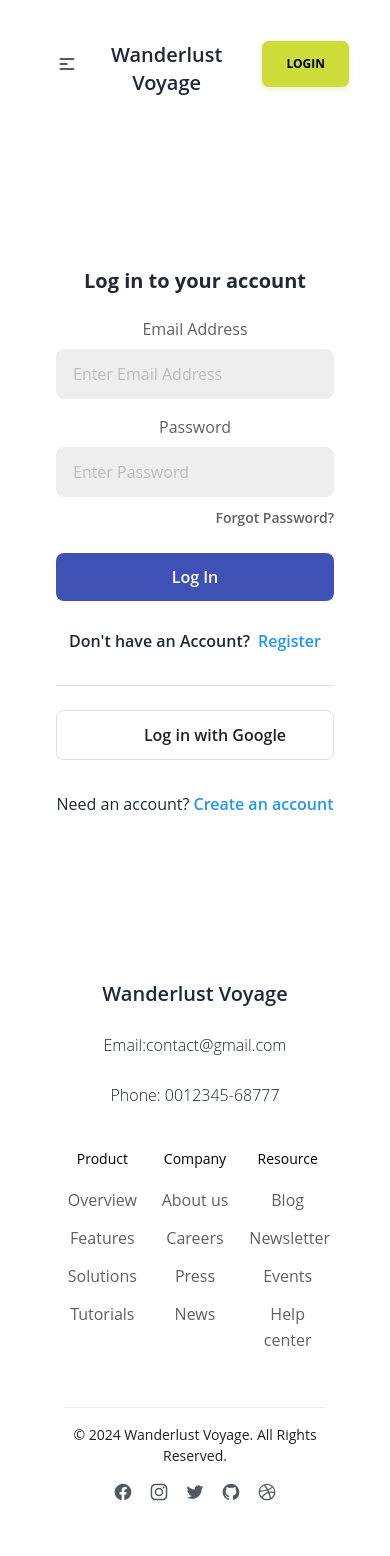
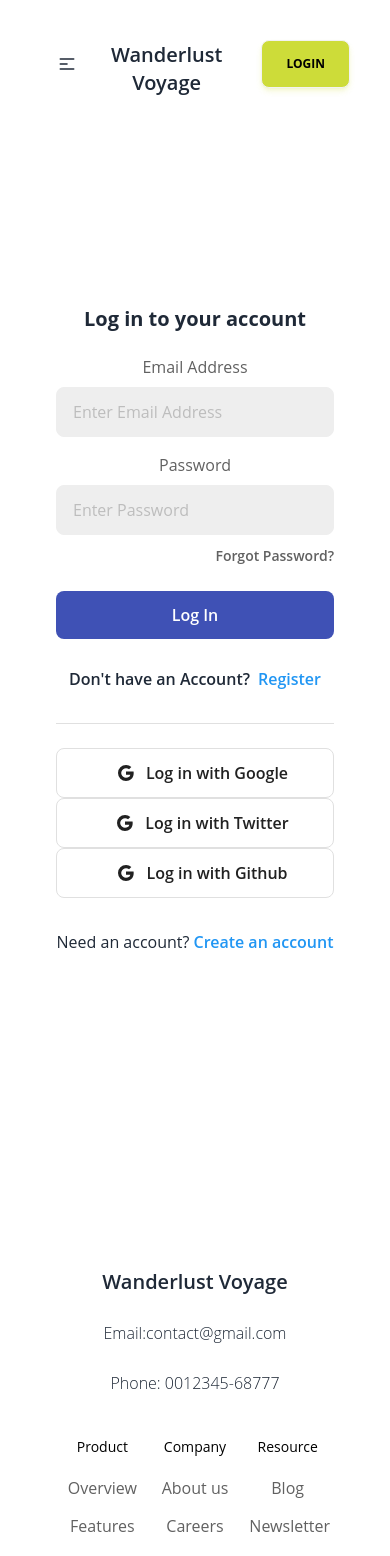
Before and after one commit to SakhawatHossen-coder/wonder-fork-restaurant, a React (Vite) app: page /login in a window 390 px wide. Shown: the top 1556 px of the page. Built offline with nearby package versions, Linux system fonts and the light colour scheme; no server answers.

Commit message:
login registration setup

```diff
--- a/src/components/Footer.jsx
+++ b/src/components/Footer.jsx
@@ -22,15 +22,13 @@ const currentYear = new Date().getFullYear();
 
 const Footer = () => {
   return (
-    <footer className="relative w-full mt-10">
+    <footer className="relative w-full mt-[12.5rem]">
       <div className="mx-auto w-full max-w-7xl px-8">
         <div className="grid grid-cols-1 justify-between gap-4 md:grid-cols-2">
           <Typography variant="h5" className="mb-6 jost">
             Wanderlust Voyage
             <Typography variant="paragraph" className="my-6 pop">
-              <span>
-                {/* <MdMail /> */}
-              </span>
+              <span>{/* <MdMail /> */}</span>
               Email:contact@gmail.com
             </Typography>
             <Typography>
--- a/src/components/Navbar.jsx
+++ b/src/components/Navbar.jsx
@@ -1,10 +1,10 @@
-import { Button } from "@material-tailwind/react";
+import { Button,Typography } from "@material-tailwind/react";
 import React from "react";
 import { NavLink } from "react-router-dom";
 import useAuth from "../hooks/useAuth";
 
 const Navbar = () => {
-  const { user } = useAuth();
+  const { user,logOut } = useAuth();
   let navItems = (
     <>
       <NavLink to="/">
--- a/src/pages/Login.jsx
+++ b/src/pages/Login.jsx
@@ -1,13 +1,53 @@
 import React from "react";
-import { Link } from "react-router-dom";
+import { useForm } from "react-hook-form";
+import { BsGoogle } from "react-icons/bs";
+import { Link, useLocation, useNavigate } from "react-router-dom";
+import useAuth from "../hooks/useAuth";
+import Swal from "sweetalert2";
 
 const Login = () => {
+  const { logIn } = useAuth();
+  const {
+    register,
+    handleSubmit,
+    watch,
+    formState: { errors },
+  } = useForm();
+  const navigate = useNavigate();
+  const location = useLocation();
+  const from = location?.state || "/";
+  const onSubmit = (data) => {
+    const { email, password } = data;
+    // console.log(data);
+    logIn(email, password)
+      .then((result) => {
+        if (result.user) {
+          Swal.fire({
+            title: "Log In Successfully",
+            text: "Do you want to continue",
+            icon: "success",
+            confirmButtonText: "Ok",
+          });
+          // console.log(result.user);
+          navigate(from);
+        }
+      })
+      .catch((err) => {
+        Swal.fire({
+          title: "Try Again! Invalid Credentials",
+          text: "Do you want to continue",
+          icon: "error",
+          confirmButtonText: "Ok",
+        });
+      });
+  };
+
   return (
     <>
-      <section className="flex flex-col md:flex-row h-screen items-center">
+      <section className="flex flex-col md:flex-row h-screen items-center mb-24 mt-32">
         <div className="bg-indigo-600 hidden lg:block w-full md:w-1/2 xl:w-2/3 h-screen">
           <img
-            src="https://source.unsplash.com/random"
+            src="https://source.unsplash.com/s"
             alt=""
             className="w-full h-full object-cover"
           />
@@ -17,12 +57,12 @@ const Login = () => {
           className="bg-white w-full md:max-w-md lg:max-w-full md:mx-auto md:w-1/2 xl:w-1/3 h-screen px-6 lg:px-16 xl:px-12
         flex items-center justify-center"
         >
-          <div className="w-full h-100">
+          <div className="w-full mx-auto text-center">
             <h1 className="text-xl md:text-2xl font-bold leading-tight mt-12">
               Log in to your account
             </h1>
 
-            <form className="mt-6" action="#" method="POST">
+            <form className="mt-6" onSubmit={handleSubmit(onSubmit)}>
               <div>
                 <label className="block text-gray-700">Email Address</label>
                 <input
@@ -34,7 +74,13 @@ const Login = () => {
                   autofocus
                   autocomplete
                   required
+                  {...register("email", { required: true })}
                 />
+                {errors.photo && (
+                  <span className="text-deep-orange-400">
+                    This field is required
+                  </span>
+                )}
               </div>
 
               <div className="mt-4">
@@ -48,7 +94,13 @@ const Login = () => {
                   className="w-full px-4 py-3 rounded-lg bg-gray-200 mt-2 border focus:border-blue-500
                 focus:bg-white focus:outline-none"
                   required
+                  {...register("password", { required: true })}
                 />
+                {errors.password && (
+                  <span className="text-deep-orange-400">
+                    This field is required
+                  </span>
+                )}
               </div>
 
               <div className="text-right mt-2">
@@ -82,47 +134,36 @@ const Login = () => {
               className="w-full block bg-white hover:bg-gray-100 focus:bg-gray-100 text-gray-900 font-semibold rounded-lg px-4 py-3 border border-gray-300"
             >
               <div className="flex items-center justify-center">
-                <svg
-                  xmlns="http://www.w3.org/2000/svg"
-                  xmlns:xlink="http://www.w3.org/1999/xlink"
-                  className="w-6 h-6"
-                  viewBox="0 0 48 48"
-                >
-                  <defs>
-                    <path
-                      id="a"
-                      d="M44.5 20H24v8.5h11.8C34.7 33.9 30.1 37 24 37c-7.2 0-13-5.8-13-13s5.8-13 13-13c3.1 0 5.9 1.1 8.1 2.9l6.4-6.4C34.6 4.1 29.6 2 24 2 11.8 2 2 11.8 2 24s9.8 22 22 22c11 0 21-8 21-22 0-1.3-.2-2.7-.5-4z"
-                    />
-                  </defs>
-                  <clipPath id="b">
-                    <use xlink:href="#a" overflow="visible" />
-                  </clipPath>
-                  <path
-                    clip-path="url(#b)"
-                    fill="#FBBC05"
-                    d="M0 37V11l17 13z"
-                  />
-                  <path
-                    clip-path="url(#b)"
-                    fill="#EA4335"
-                    d="M0 11l17 13 7-6.1L48 14V0H0z"
-                  />
-                  <path
-                    clip-path="url(#b)"
-                    fill="#34A853"
-                    d="M0 37l30-23 7.9 1L48 0v48H0z"
-                  />
-                  <path
-                    clip-path="url(#b)"
-                    fill="#4285F4"
-                    d="M48 48L17 24l-4-3 35-10z"
-                  />
-                </svg>
-                <span className="ml-4">Log in with Google</span>
+                <span className="ml-4 flex items-center gap-3">
+                  <BsGoogle />
+                  Log in with Google
+                </span>
+              </div>
+            </button>
+            <button
+              type="button"
+              className="w-full block bg-white hover:bg-gray-100 focus:bg-gray-100 text-gray-900 font-semibold rounded-lg px-4 py-3 border border-gray-300"
+            >
+              <div className="flex items-center justify-center">
+                <span className="ml-4 flex items-center gap-3">
+                  <BsGoogle />
+                  Log in with Twitter
+                </span>
+              </div>
+            </button>
+            <button
+              type="button"
+              className="w-full block bg-white hover:bg-gray-100 focus:bg-gray-100 text-gray-900 font-semibold rounded-lg px-4 py-3 border border-gray-300"
+            >
+              <div className="flex items-center justify-center">
+                <span className="ml-4 flex items-center gap-3">
+                  <BsGoogle />
+                  Log in with Github
+                </span>
               </div>
             </button>
 
-            <p className="mt-8">
+            <p className="mt-8 mb-20">
               Need an account?{" "}
               <a
                 href="#"
--- a/src/pages/Register.jsx
+++ b/src/pages/Register.jsx
@@ -110,6 +110,11 @@ const Register = () => {
                 placeholder="Photo Url"
                 {...register("photo", { required: true })}
               />
+              {errors.photo && (
+                <span className="text-deep-orange-400">
+                  This field is required
+                </span>
+              )}
             </div>
             <div className="flex items-center border-2 py-2 px-3 rounded-2xl mb-4">
               <svg
@@ -134,6 +139,11 @@ const Register = () => {
                 placeholder="Name"
                 {...register("name", { required: true })}
               />
+              {errors.name && (
+                <span className="text-deep-orange-400">
+                  This field is required
+                </span>
+              )}
             </div>
             <div className="flex items-center border-2 py-2 px-3 rounded-2xl mb-4">
               <svg
@@ -158,6 +168,10 @@ const Register = () => {
                 placeholder="Email Address"
                 {...register("email", { required: true })}
               />
+
+              {errors.email && (
+                <p className="text-deep-orange-400">This field is required</p>
+              )}
             </div>
             <div className="flex items-center border-2 py-2 px-3 rounded-2xl">
               <svg
@@ -180,6 +194,11 @@ const Register = () => {
                 placeholder="Password"
                 {...register("password", { required: true })}
               />
+              {errors.password && (
+                <span className="text-deep-orange-400">
+                  This field is required
+                </span>
+              )}
             </div>
             <button
               type="submit"
```
